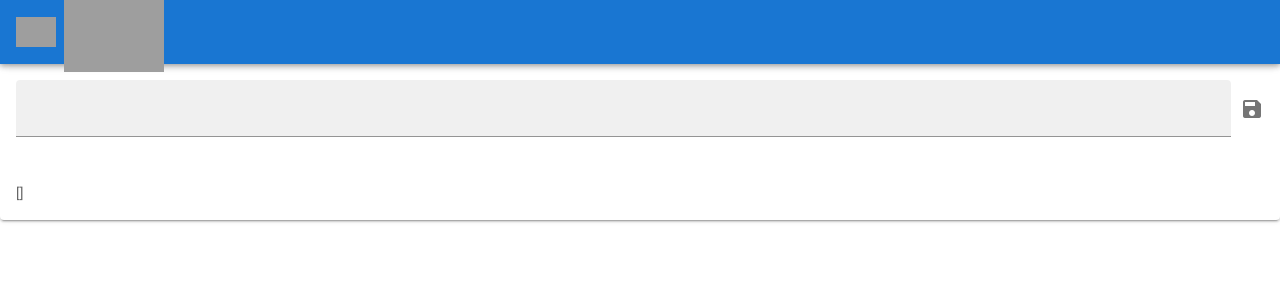
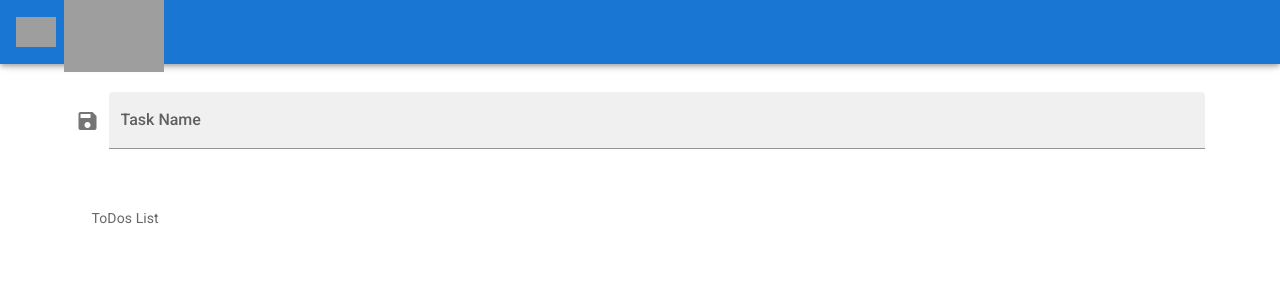
Before and after one commit to do-community/vuetify-meets-nginx-app, a Vue app: page / in a window 1280 px wide. Shown: the top 300 px of the page. Built offline with nearby package versions, Linux system fonts and the light colour scheme; grey boxes are pictures that could not be loaded.

Commit message:
All functionality ready

```diff
--- a/src/App.vue
+++ b/src/App.vue
@@ -30,23 +30,46 @@
         </v-app-bar>
 
         <v-main>
-            <v-card elevation="2">
+            <v-container>
+                <v-card elevation="0">
                     <v-card-title>
                         <v-text-field
                             v-model="newTask"
-                        append-outer-icon="mdi-content-save"
+                            label="Task Name"
+                            prepend-icon="mdi-content-save"
                             clear-icon="mdi-close-circle"
                             clearable
                             filled
                             type="text"
-                        @click:append-outer="addTask"
-                        @click:clear="clearTask"
+                            @click:prepend="addNewTask"
+                            @click:clear="clearNewTask"
                         ></v-text-field>
                     </v-card-title>
                     <v-card-text>
-                    {{ tasks }}
+                        <v-list subheader>
+                            <v-subheader>ToDos List</v-subheader>
+                            <v-list-item
+                                v-for="(t, index) in tasks"
+                                :key="index"
+                            >
+                                <v-list-item-content>
+                                    <v-list-item-title v-text="t"></v-list-item-title>
+                                </v-list-item-content>
+                                <v-list-item-action>
+                                    <v-btn
+                                        icon
+                                        @click="removeTask(index)"
+                                    >
+                                        <v-icon color="red lighten-1">
+                                            mdi-sticker-remove
+                                        </v-icon>
+                                    </v-btn>
+                                </v-list-item-action>
+                            </v-list-item>
+                        </v-list>
                     </v-card-text>
                 </v-card>
+            </v-container>
         </v-main>
     </v-app>
 </template>
@@ -61,12 +84,15 @@ export default {
         newTask: null
     }),
     methods: {
-        addTask() {
+        addNewTask() {
             this.tasks.push(this.newTask);
-            this.clearTask();
+            this.clearNewTask();
         },
-        clearTask() {
+        clearNewTask() {
             this.newTask = '';
+        },
+        removeTask(i) {
+            this.tasks.splice(i, 1);
         }
     }
 };
```
Lines whose indentation alone changed are shown as unchanged.
